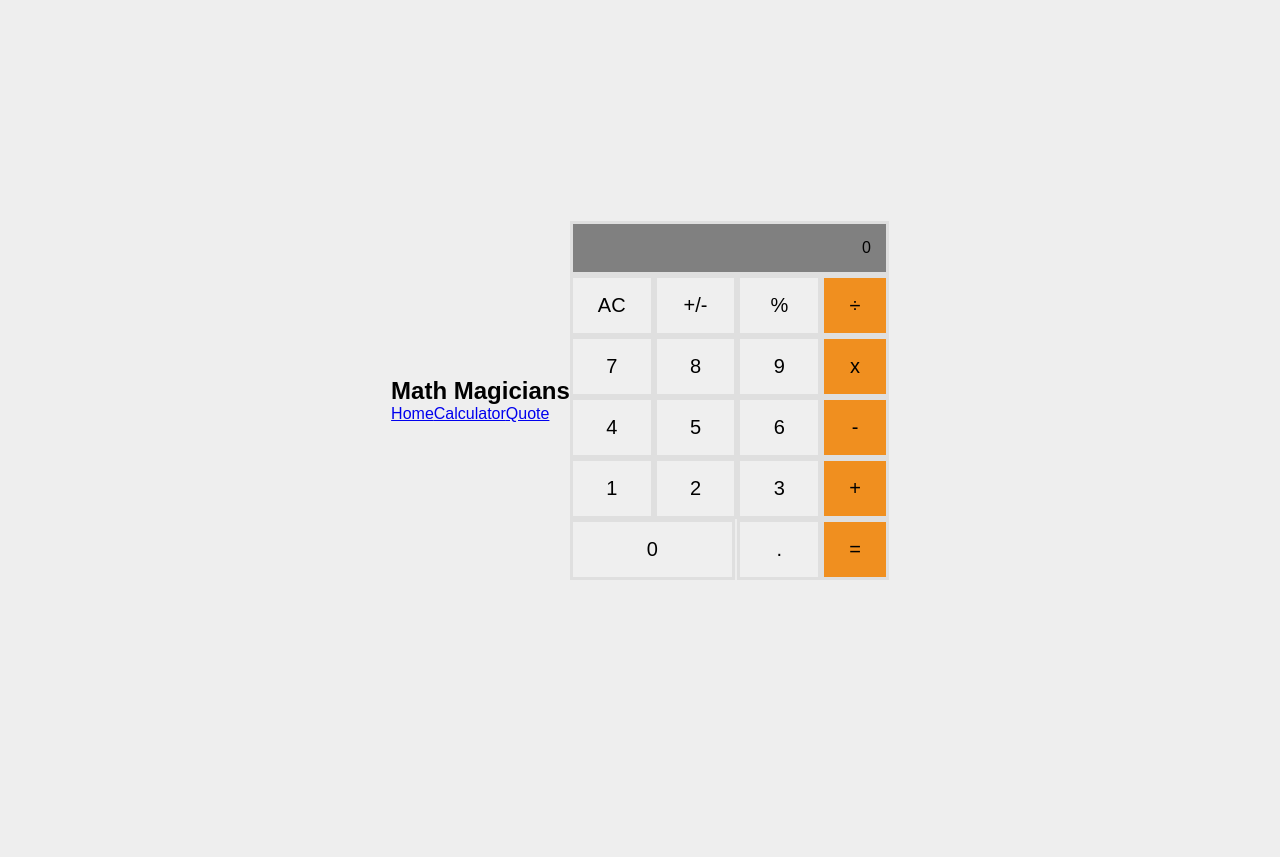
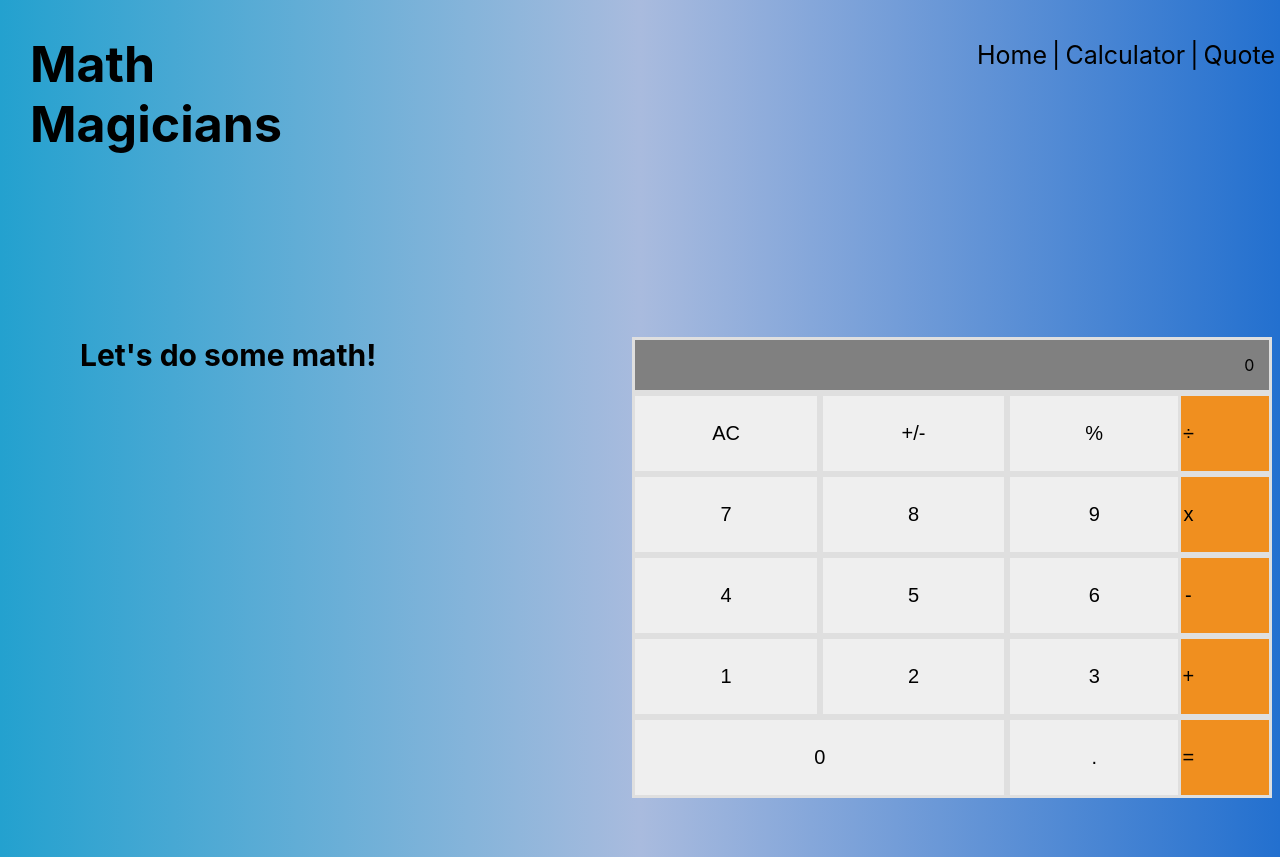
Before and after one commit to AyomipoMajek/Math-Magicians, a React (Create React App) app: page /Calculator in a window 1280 px wide. Before the commit the page ends 800 px from the top, so only its background shows below. Built offline with nearby package versions, Linux system fonts and the light colour scheme.

Commit message:
calculator website finished

```diff
--- a/src/component/Home.js
+++ b/src/component/Home.js
@@ -1,8 +1,13 @@
+import '../styles/Home.css';
+
 const Home = () => (
   <>
     <div className="homeContainer">
-      <h1>Welcome to our page!</h1>
+      <h1 className="welcome">Welcome to our page!</h1>
       <p>
+        Lorem ipsum dolor sit amet, consectetur adipiscing elit.
+        Nunc sed faucibus urna. Sed tincidunt urna vel massa scelerisque
+        interdum. Fusce ultrices elementum consequat. facilisis,
         Lorem ipsum dolor sit amet, consectetur adipiscing elit.
         Nunc sed faucibus urna. Sed tincidunt urna vel massa scelerisque
         interdum. Fusce ultrices elementum consequat. facilisis,
--- a/src/component/Nav.js
+++ b/src/component/Nav.js
@@ -1,15 +1,20 @@
 import { Link } from 'react-router-dom';
+import '../styles/Nav.css';
 
 function Nav() {
   return (
-    <nav>
-      <h1 className='theHeading'>
+    <div className="mainMenu">
+      <h1 className="theHeading">
         Math Magicians
       </h1>
-      <Link to="/">Home</Link>
-      <Link to="Calculator">Calculator</Link>
-      <Link to="Quote">Quote</Link>
-    </nav>
+      <nav className="options">
+        <Link to="/">Home</Link>
+        |
+        <Link to="Calculator">Calculator</Link>
+        |
+        <Link to="Quote">Quote</Link>
+      </nav>
+    </div>
   );
 }
 
--- a/src/component/Quote.js
+++ b/src/component/Quote.js
@@ -1,11 +1,11 @@
+import '../styles/Quote.css';
+
 const Quote = () => (
   <div className="mainQuote">
-    <h1 className="theQuote">
+    <p className="theQuote">
       Mathematics is not about numbers, equations,
       computations, or algorithms: it is about understanding.
-    </h1>
-    <p className="theAuthor">
-      William Paul Thurston
+      <em>- William Paul Thurston</em>
     </p>
   </div>
 );
--- a/src/component/calculator.js
+++ b/src/component/calculator.js
@@ -1,5 +1,6 @@
 import { useState } from 'react';
 import calculate from './logic/calculate';
+import '../styles/Calculator.css';
 
 function Calculator() {
   const [result, setResult] = useState({
@@ -13,7 +14,8 @@ function Calculator() {
   };
 
   return (
-    <div className="App">
+    <div className="Calc">
+      <h1>Let&apos;s do some math!</h1>
       <div className="calculator">
         <div className="display">
           <div className="display-screen" type="text">{result.next || result.total || '0'}</div>
--- a/src/index.css
+++ b/src/index.css
@@ -1,67 +1,28 @@
-* {
+body {
   margin: 0;
-  padding: 0;
-  box-sizing: border-box;
-  font-family: 'Fire Sans', sans-serif;
+  background-image: linear-gradient(to right, rgb(35, 161, 207), rgb(169, 187, 222), rgb(35, 112, 207));
+  font-family:
+    -apple-system,
+    BlinkMacSystemFont,
+    'Segoe UI',
+    'Roboto',
+    'Oxygen',
+    'Ubuntu',
+    'Cantarell',
+    'Fira Sans',
+    'Droid Sans',
+    'Helvetica Neue',
+    sans-serif;
+  -webkit-font-smoothing: antialiased;
+  -moz-osx-font-smoothing: grayscale;
 }
 
-body {
-  background-color: #eee;
+code {
+  font-family:
+    source-code-pro,
+    Menlo,
+    Monaco,
+    Consolas,
+    'Courier New',
+    monospace;
 }
-
-.App {
-  display: flex;
-  min-height: 100vh;
-  align-items: center;
-  justify-content: center;
-  overflow: hidden;
-}
-
-.calculator {
-  border: none;
-  width: 100%;
-}
-
-.display {
-  text-align: right;
-  padding: 15px;
-  background-color: gray;
-  border: solid;
-  border-color: rgb(223, 223, 223);
-}
-
-button {
-  font-size: 20px;
-  padding: 16px;
-  cursor: pointer;
-  padding-left: 25px;
-  padding-right: 25px;
-  transition: 0.4s;
-  border: solid;
-  border-color: rgb(223, 223, 223);
-}
-
-button:hover {
-  opacity: 0.91;
-}
-
-.operators {
-  float: right;
-  display: flex;
-  flex-direction: column;
-}
-
-.ope {
-  background-color: rgb(240, 143, 31);
-}
-
-.digits {
-  display: grid;
-  grid-template-rows: repeat(4, 1fr);
-  grid-template-columns: repeat(3, 1fr);
-}
-
-.zero {
-  grid-column: 1/3;
-  width: 165px;
-}
--- /dev/null
+++ b/src/styles/Calculator.css
@@ -0,0 +1,66 @@
+.Calc {
+  display: flex;
+
+  /* min-height: 100vh;
+  align-items: center;
+  justify-content: center; */
+  overflow: hidden;
+}
+
+.Calc h1 {
+  margin-top: 150px;
+  padding-left: 80px;
+  font-size: 30px;
+}
+
+.calculator {
+  border: none;
+  width: 50%;
+  height: 65vh;
+  margin-left: 20vw;
+  margin-top: 150px;
+}
+
+.display {
+  text-align: right;
+  padding: 15px;
+  background-color: gray;
+  border: solid;
+  border-color: rgb(223, 223, 223);
+}
+
+button {
+  font-size: 20px;
+  padding: 26px;
+  cursor: pointer;
+  padding-left: 75px;
+  padding-right: 75px;
+  transition: 0.4s;
+  border: solid;
+  border-color: rgb(223, 223, 223);
+}
+
+button:hover {
+  opacity: 0.91;
+}
+
+.operators {
+  float: right;
+  display: flex;
+  flex-direction: column;
+}
+
+.ope {
+  background-color: rgb(240, 143, 31);
+}
+
+.digits {
+  display: grid;
+  grid-template-rows: repeat(4, 1fr);
+  grid-template-columns: repeat(3, 1fr);
+}
+
+.zero {
+  grid-column: 1/3;
+  width: 375px;
+}
--- /dev/null
+++ b/src/styles/Home.css
@@ -0,0 +1,11 @@
+.welcome {
+  padding-left: 30px;
+  margin-top: 100px;
+}
+
+.homeContainer p {
+  padding-left: 30px;
+  padding-right: 35px;
+  font-size: 20px;
+  margin-top: 50px;
+}
--- /dev/null
+++ b/src/styles/Nav.css
@@ -0,0 +1,22 @@
+.mainMenu {
+  display: flex;
+  flex-direction: row;
+}
+
+.theHeading {
+  padding-left: 30px;
+  font-size: 50px;
+}
+
+.options {
+  padding-top: 40px;
+  margin-left: 47vw;
+  font-size: 25px;
+}
+
+a {
+  padding-left: 5px;
+  padding-right: 5px;
+  text-decoration: none;
+  color: black;
+}
--- /dev/null
+++ b/src/styles/Quote.css
@@ -0,0 +1,6 @@
+.mainQuote {
+  margin-top: 200px;
+  padding: 100px;
+  font-size: 30px;
+  font-weight: 600;
+}
```
Also changed, not shown: 1 other file (tests, documents, lock files or other folders).
